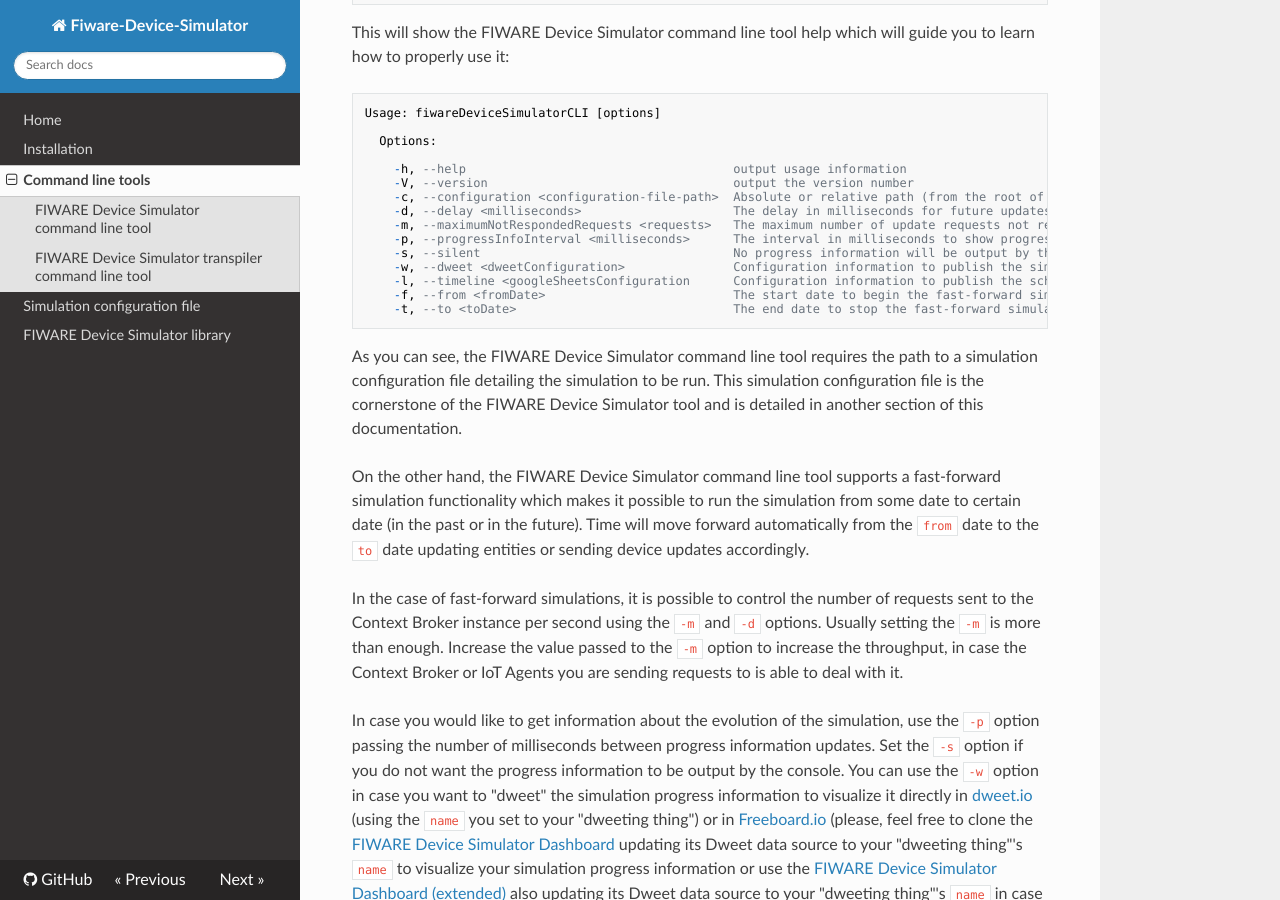
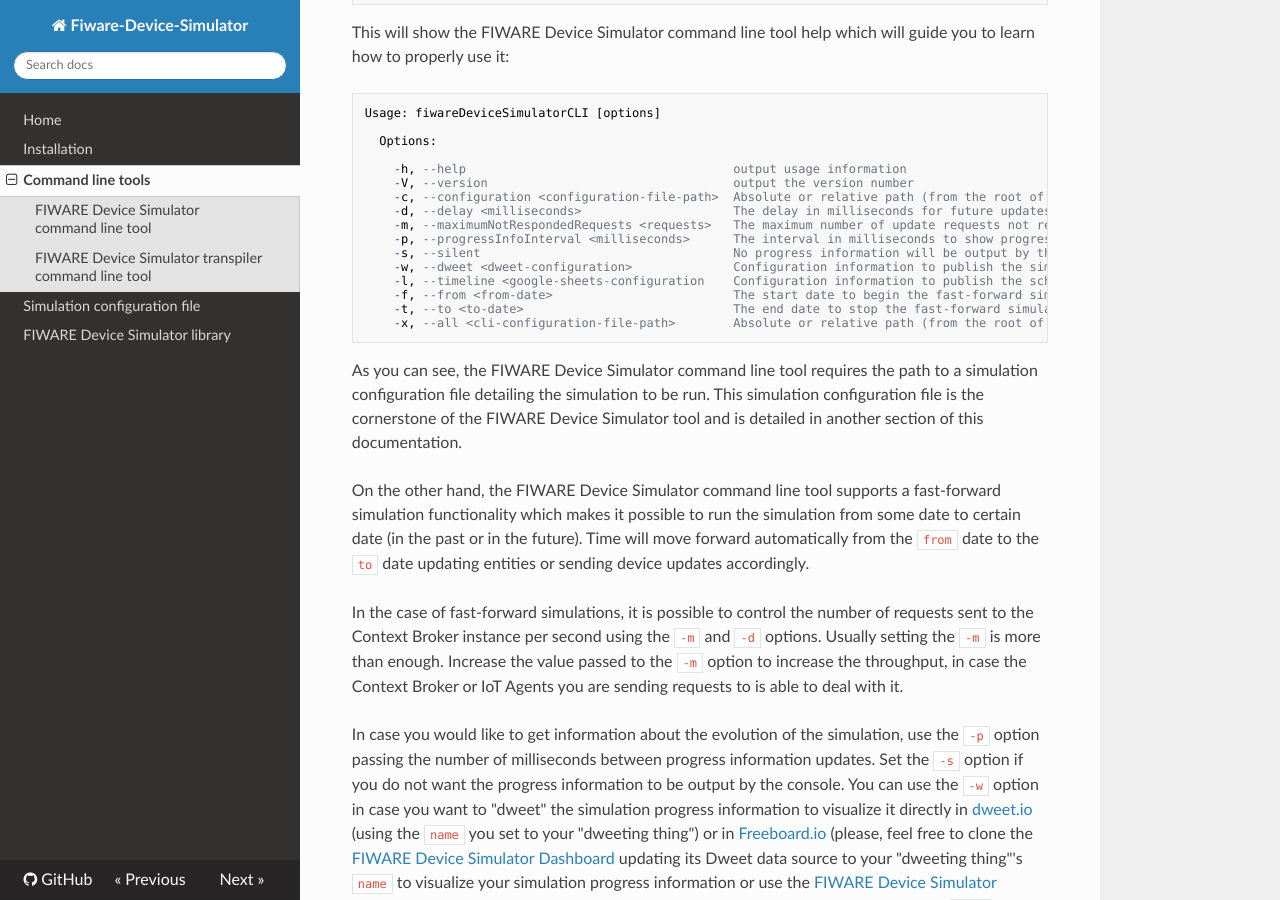
Before and after one commit to telefonicaid/fiware-device-simulator, an MkDocs documentation site: the page built from doc/manuals/command-line-tools.md, in a window 1280 px wide and 900 px high, scrolled down 568 px. Built offline with MkDocs 1.6.1, drawn with Linux system fonts in a browser that asks for light colours; nearby versions of some CDN libraries; comment, search, counter and statistics services are not loaded; old or Windows-style settings are respelled for this version of MkDocs.

Commit message:
Offer the possibility 2 configure the simulator CLI by file

````diff
--- a/doc/manuals/command-line-tools.md
+++ b/doc/manuals/command-line-tools.md
@@ -31,10 +31,11 @@ Usage: fiwareDeviceSimulatorCLI [options]
     -m, --maximumNotRespondedRequests <requests>   The maximum number of update requests not responded before applying delay
     -p, --progressInfoInterval <milliseconds>      The interval in milliseconds to show progress information  for fast-forward simulation
     -s, --silent                                   No progress information will be output by the console
-    -w, --dweet <dweetConfiguration>               Configuration information to publish the simulation progress information in dweet.io (it must be an object containing a 'name' property for the dweet thing and optionally an 'apiKey' property in case the thing is locked, for example: -w "{\"name\": \"fds:Test:001\"}")
-    -l, --timeline <googleSheetsConfiguration      Configuration information to publish the scheduled updates into Google Sheets for its visualization as a Timeline Google Chart in Freeboard.io (it must be an object including a 'sheetKey' property for the long Google Sheet key where the data will be stored, a 'credentialsPath' property for the path to the Google generated credentials (more information about how to generate this credentials is available in the documentation), a 'dateFormat' property for the date format used by Google Sheets in your locale according to the dateformat NPM package (for further information, please visit: https://github.com/felixge/node-dateformat#mask-options) and a 'refreshInterval' property for the minimum interval in milliseconds the scheduled updates will be refreshed in the associated Google Sheet (i.e., the Google Sheet will be udpated in the next progress information tick (see the -p option) once this interval has passed since the last refresh), for example: -l "{\"sheetKey": \"1rGEpgC38kf_AC7FFlM71wev_-fKeuPKEOTvVY9I7e2Y", \"credentialsPath\": \"FIWARE Device Simulator-f11816817451.json\", \"dateFormat": \"dd/mm/yyyy HH:MM:ss\", \"refreshInterval\": 15000}")
-    -f, --from <fromDate>                          The start date to begin the fast-forward simulation (if not set, the current time will be used)
-    -t, --to <toDate>                              The end date to stop the fast-forward simulation (if not set, the fast-forward will progress to the future and never end)
+    -w, --dweet <dweet-configuration>              Configuration information to publish the simulation progress information in dweet.io (it must be an object containing a 'name' property for the dweet thing and optionally an 'apiKey' property in case the thing is locked, for example: -w "{\"name\": \"fds:Test:001\"}")
+    -l, --timeline <google-sheets-configuration    Configuration information to publish the scheduled updates into Google Sheets for its visualization as a Timeline Google Chart in Freeboard.io (it must be an object including a 'sheetKey' property for the long Google Sheet key where the data will be stored, a 'credentialsPath' property for the path to the Google generated credentials (more information about how to generate this credentials is available in the documentation), a 'dateFormat' property for the date format used by Google Sheets in your locale according to the dateformat NPM package (for further information, please visit: https://github.com/felixge/node-dateformat#mask-options) and a 'refreshInterval' property for the minimum interval in milliseconds the scheduled updates will be refreshed in the associated Google Sheet (i.e., the Google Sheet will be udpated in the next progress information tick (see the -p option) once this interval has passed since the last refresh), for example: -l "{\"sheetKey": \"1rGEpgC38kf_AC7FFlM71wev_-fKeuPKEOTvVY9I7e2Y", \"credentialsPath\": \"FIWARE Device Simulator-f11816817451.json\", \"dateFormat": \"dd/mm/yyyy HH:MM:ss\", \"refreshInterval\": 15000}")
+    -f, --from <from-date>                         The start date to begin the fast-forward simulation (if not set, the current time will be used)
+    -t, --to <to-date>                             The end date to stop the fast-forward simulation (if not set, the fast-forward will progress to the future and never end)
+    -x, --all <cli-configuration-file-path>        Absolute or relative path (from the root of the Node application) to the command line tool configuration file (a JSON file including all the previous configuration options) (the long option names are used as properties of the JSON object) (options set in the comand line prevail)
 ```
 
 As you can see, the FIWARE Device Simulator command line tool requires the path to a simulation configuration file detailing the simulation to be run. This simulation configuration file is the cornerstone of the FIWARE Device Simulator tool and is detailed in another section of this documentation.
````
Also changed, not shown: 2 other files.
